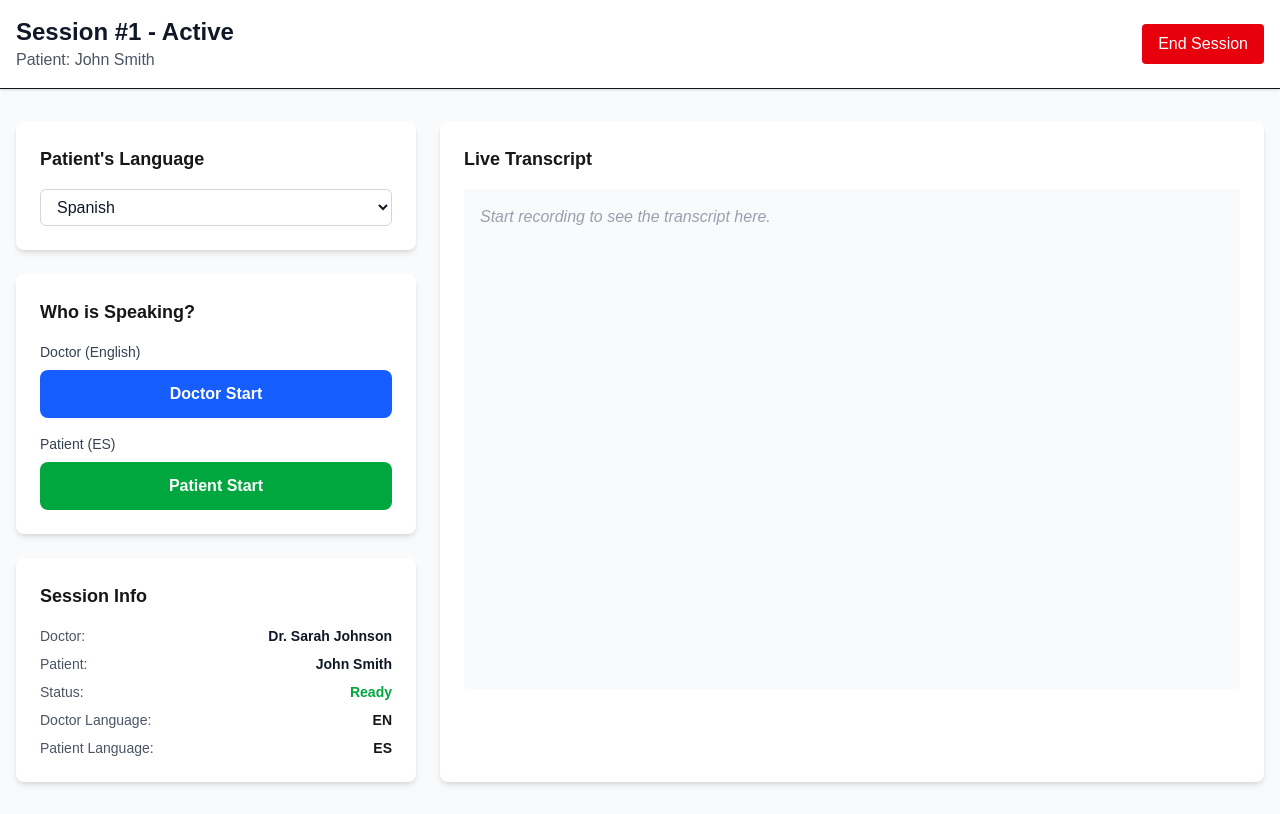
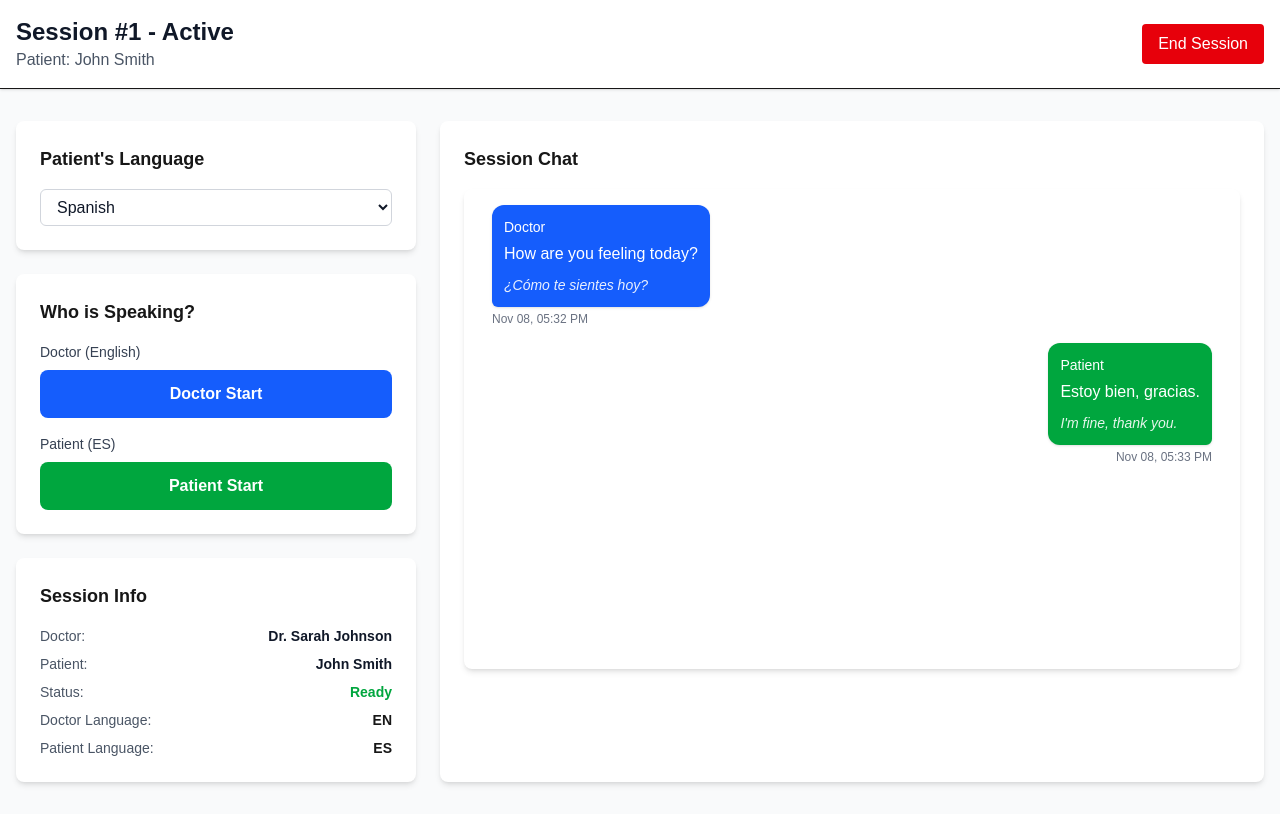
Before and after one commit to KhadeejaAbbas/HackTheChange2025, a Next.js app in the folder frontend/my-app/: page /session/1/active in a window 1280 px wide. Built offline with nearby package versions, Linux system fonts and the light colour scheme.

Commit message:
create ChatBox.tsx and ChatMessage.tsx, add to active session page.tsx

```diff
--- a/frontend/my-app/app/session/[id]/active/page.tsx
+++ b/frontend/my-app/app/session/[id]/active/page.tsx
@@ -1,12 +1,28 @@
 "use client";
 
 import { useState } from "react";
+import ChatBox from "../../../../components/ChatBox";
+
+const mockChatHistory = [
+  {
+    speaker: "doctor" as const,
+    originalText: "How are you feeling today?",
+    translatedText: "¿Cómo te sientes hoy?",
+    timestamp: "2025-11-08T17:32:00Z",
+  },
+  {
+    speaker: "patient" as const,
+    originalText: "Estoy bien, gracias.",
+    translatedText: "I'm fine, thank you.",
+    timestamp: "2025-11-08T17:33:10Z",
+  },
+];
 
 export default function ActiveSessionPage() {
   const [isDoctorRecording, setIsDoctorRecording] = useState(false);
   const [isPatientRecording, setIsPatientRecording] = useState(false);
   const [selectedLanguage, setSelectedLanguage] = useState("es");
-  const [transcript] = useState("");
+  const [chatHistory, setChatHistory] = useState(mockChatHistory);
 
   // Mock session info TODO: REMOVE
   const sessionNumber = 1;
@@ -28,6 +44,15 @@ export default function ActiveSessionPage() {
       setIsDoctorRecording(false);
       console.log("Doctor stopped speaking...");
       // TODO: Stop speech-to-text
+
+      // Demo: append a mock doctor message when recording stops
+      const newMsg = {
+        speaker: "doctor" as const,
+        originalText: "How is your pain level today?",
+        translatedText: "¿Cuál es tu nivel de dolor hoy?",
+        timestamp: new Date().toISOString(),
+      };
+      setChatHistory((prev) => [...prev, newMsg]);
     }
   };
 
@@ -46,6 +71,15 @@ export default function ActiveSessionPage() {
       setIsPatientRecording(false);
       console.log("Patient stopped speaking...");
       // TODO: Stop speech-to-text
+
+      // Demo: append a mock patient message when recording stops
+      const newMsg = {
+        speaker: "patient" as const,
+        originalText: "Me siento mejor hoy.",
+        translatedText: "I feel better today.",
+        timestamp: new Date().toISOString(),
+      };
+      setChatHistory((prev) => [...prev, newMsg]);
     }
   };
 
@@ -217,22 +251,12 @@ export default function ActiveSessionPage() {
             </div>
           </div>
 
-          {/* Live Transcript Area */}
+          {/* Chat History */}
           <div className="lg:col-span-2">
-            <div className="bg-white rounded-lg shadow-md p-6 h-full">
-              <h2 className="text-lg font-semibold mb-4">Live Transcript</h2>
-              <div className="bg-gray-50 rounded p-4 min-h-[500px] max-h-[600px] overflow-y-auto">
-                {transcript ? (
-                  <p className="text-gray-900 whitespace-pre-wrap">
-                    {transcript}
-                  </p>
-                ) : (
-                  <p className="text-gray-400 italic">
-                    {isRecording
-                      ? "Listening... Transcript will appear here."
-                      : "Start recording to see the transcript here."}
-                  </p>
-                )}
+            <div className="bg-white rounded-lg shadow-md p-6 h-full flex flex-col">
+              <h2 className="text-lg font-semibold mb-4">Session Chat</h2>
+              <div className="flex-1 min-h-[500px] max-h-[600px]">
+                <ChatBox chatHistory={chatHistory} />
               </div>
             </div>
           </div>
--- /dev/null
+++ b/frontend/my-app/components/ChatBox.tsx
@@ -0,0 +1,25 @@
+"use client";
+import React, { useEffect, useRef } from "react";
+import ChatMessage, { ChatMessageProps } from "./ChatMessage";
+
+interface ChatBoxProps {
+  chatHistory: ChatMessageProps[];
+}
+
+export default function ChatBox({ chatHistory }: ChatBoxProps) {
+  const containerRef = useRef<HTMLDivElement | null>(null);
+
+  useEffect(() => {
+    if (!containerRef.current) return;
+    // Scroll to bottom when chatHistory changes
+    containerRef.current.scrollTop = containerRef.current.scrollHeight;
+  }, [chatHistory]);
+
+  return (
+    <div className="bg-white rounded-lg shadow-md p-4 h-[60vh] max-h-[70vh] overflow-y-auto" ref={containerRef}>
+      {chatHistory.map((m, idx) => (
+        <ChatMessage key={idx} {...m} />
+      ))}
+    </div>
+  );
+}
--- /dev/null
+++ b/frontend/my-app/components/ChatMessage.tsx
@@ -0,0 +1,45 @@
+"use client";
+import React from "react";
+
+export type Speaker = "doctor" | "patient";
+
+export interface ChatMessageProps {
+  speaker: Speaker;
+  originalText: string;
+  translatedText?: string;
+  timestamp: string;
+}
+
+export default function ChatMessage({ speaker, originalText, translatedText, timestamp }: ChatMessageProps) {
+  const isDoctor = speaker === "doctor";
+
+  const containerClasses = isDoctor ? "justify-start" : "justify-end";
+  const bubbleClasses = isDoctor
+    ? "bg-blue-600 text-white rounded-br-xl rounded-tr-xl rounded-tl-xl rounded-bl-md"
+    : "bg-green-600 text-white rounded-bl-xl rounded-tl-xl rounded-tr-xl rounded-br-md";
+
+  const time = new Date(timestamp);
+  const formatted = new Intl.DateTimeFormat(undefined, {
+    hour: "2-digit",
+    minute: "2-digit",
+    day: "2-digit",
+    month: "short",
+  }).format(time);
+
+  return (
+    <div className={`flex ${containerClasses} mb-4 px-3`}>
+      <div className="max-w-[80%]">
+        <div className={`p-3 ${bubbleClasses} shadow-sm`}>
+          <div className="text-sm font-medium mb-1 capitalize">{isDoctor ? "Doctor" : "Patient"}</div>
+          <div className="text-base leading-relaxed">{originalText}</div>
+          {translatedText && (
+            <div className="text-sm mt-2 opacity-90 italic">{translatedText}</div>
+          )}
+        </div>
+        <div className={`text-xs text-gray-500 mt-1 ${isDoctor ? "text-left" : "text-right"}`}>
+          {formatted}
+        </div>
+      </div>
+    </div>
+  );
+}
```
